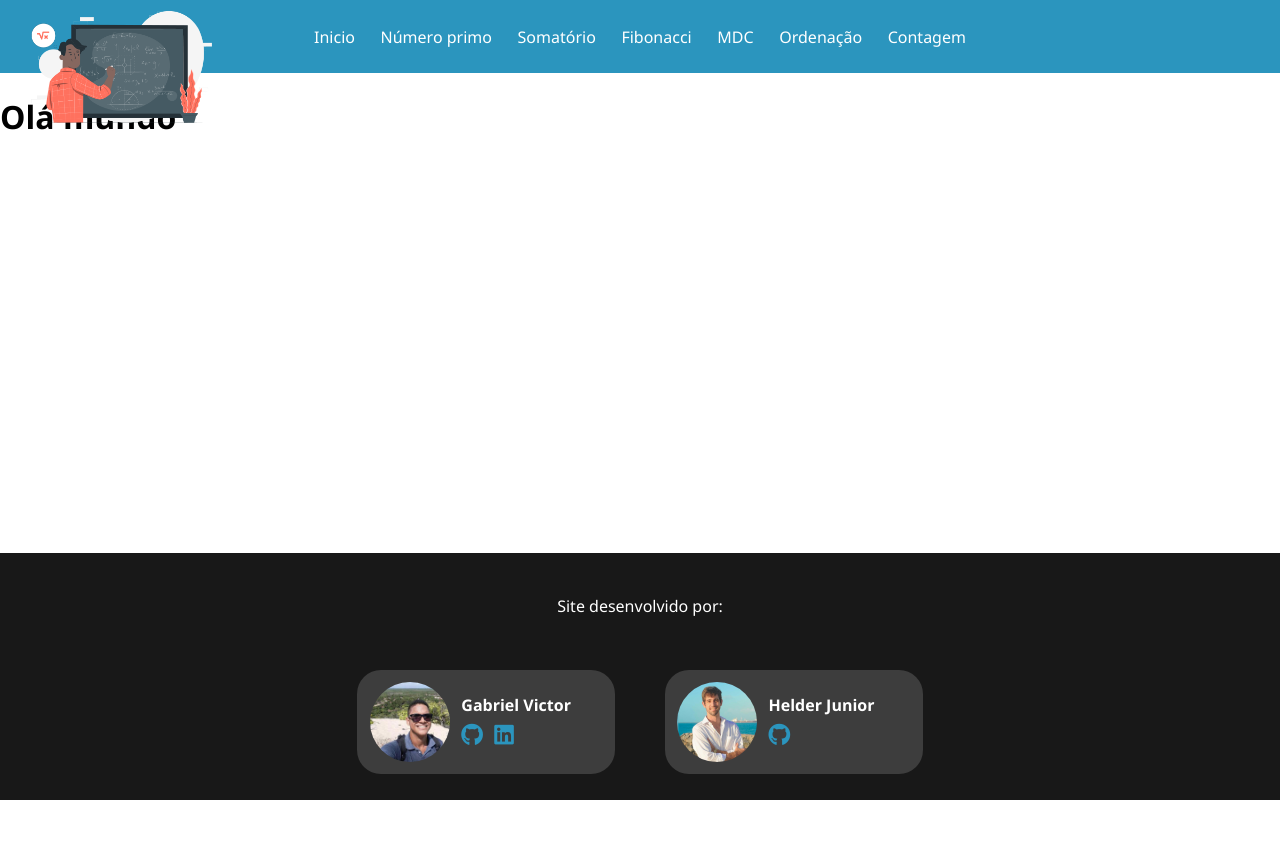
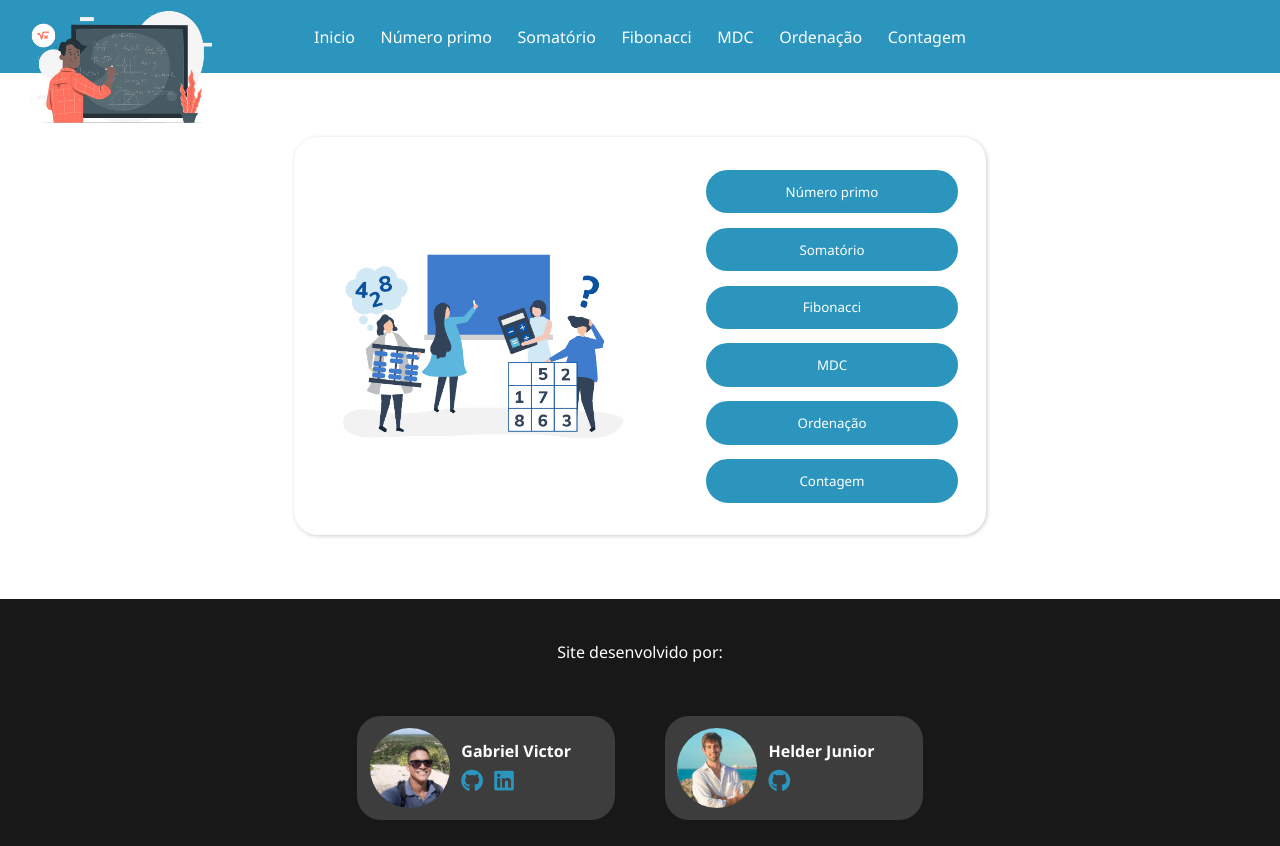
Before and after one commit to gabrieldev525/site-algoritmos-fundamentais, a Node server app: page / in a window 1280 px wide. Before the commit the page ends 800 px from the top, so only its background shows below. Run offline with Node 20, Linux system fonts and the light colour scheme; some libraries are stand-ins or nearby versions.

Commit message:
Criado página inicial com os redirecionamento para cada algoritmo

```diff
--- a/package.json
+++ b/package.json
@@ -4,7 +4,8 @@
   "description": "",
   "main": "index.js",
   "scripts": {
-    "start": "nodemon main.js",
+    "dev": "nodemon main.js",
+    "start": "node main.js",
     "test": "echo \"Error: no test specified\" && exit 1"
   },
   "repository": {
--- /dev/null
+++ b/public/css/home.css
@@ -0,0 +1,32 @@
+.content-box img {
+    width: 50%;
+    margin-right: 5%;
+}
+
+.content-box .button-items-list {
+    display: flex;
+    flex-direction: column;
+    align-items: center;
+    justify-content: center;
+    width: 40%;
+    margin-left: 5%;
+}
+
+.content-box .button-items-list button {
+    width: 100%;
+    background-color: rgb(43, 149, 190);
+    padding: 5% 0;
+    border-radius: 24px;
+    color: #fff;
+    margin: 2% 0;
+    border: none;
+    transition: 0.25s;
+    cursor: pointer;
+    border: 2px solid #fff;
+}
+
+.content-box .button-items-list button:hover {
+    background-color: rgba(0, 0, 0, .8);
+    border: 2px solid rgb(253, 175, 59);
+    color: rgb(253, 175, 59);
+}
--- a/public/css/index.css
+++ b/public/css/index.css
@@ -121,3 +121,17 @@ footer .card .info .social-media a {
 footer .card .info .social-media a:hover {
     color: #fff;
 }
+
+
+/* general box */
+.content-box {
+    display: flex;
+    background-color: #fff;
+    padding: 2%;
+    border-radius: 24px;
+    box-shadow: 1px 1px 4px rgba(0, 0, 0, .2);
+    margin: 5% auto;
+    width: 50%;
+    justify-content: center;
+    align-items: center;
+}
--- a/views/index.ejs
+++ b/views/index.ejs
@@ -1,5 +1,19 @@
 <%- contentFor('title') %>
 Página inicial
 
+<%- contentFor('style') %>
+<link rel='stylesheet' href='/static/css/home.css' />
+
 <%- contentFor('body') %>
-<h1>Olá mundo</h1>
+<div class='content-box'>
+  <img src='/static/images/initial-image.jpg' />
+
+  <div class='button-items-list'>
+    <button>Número primo</button>
+    <button>Somatório</button>
+    <button>Fibonacci</button>
+    <button>MDC</button>
+    <button>Ordenação</button>
+    <button>Contagem</button>
+  </div>
+</div>
```
Also changed, not shown: public/images/initial-image.jpg (added).
